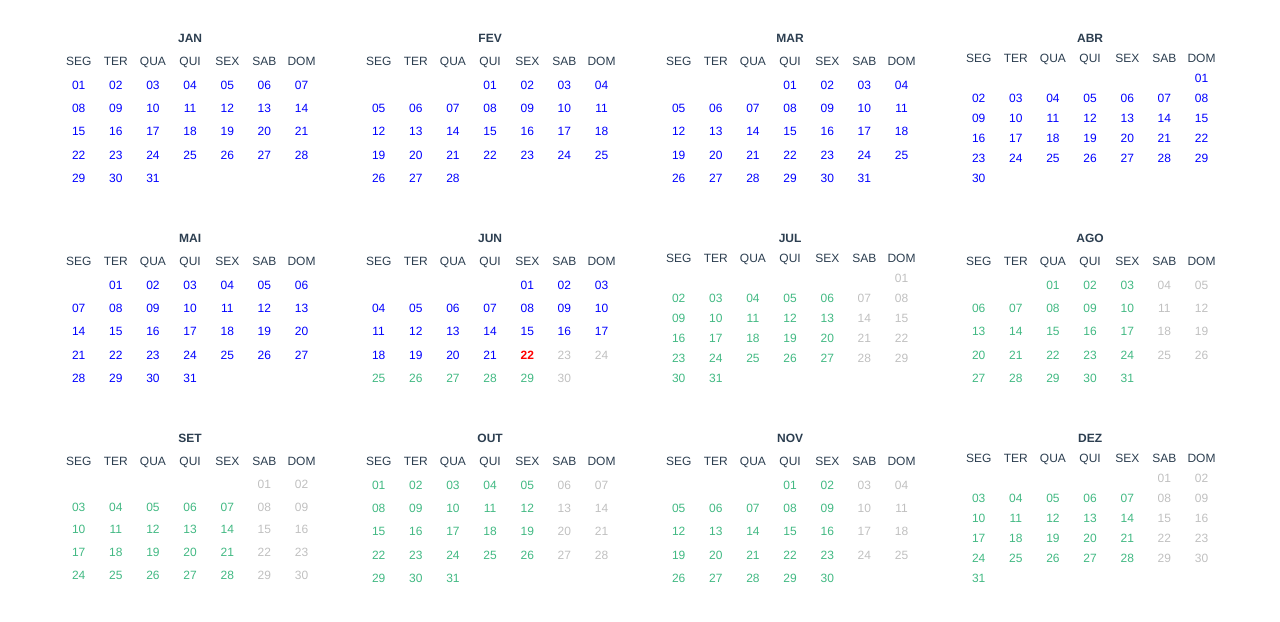
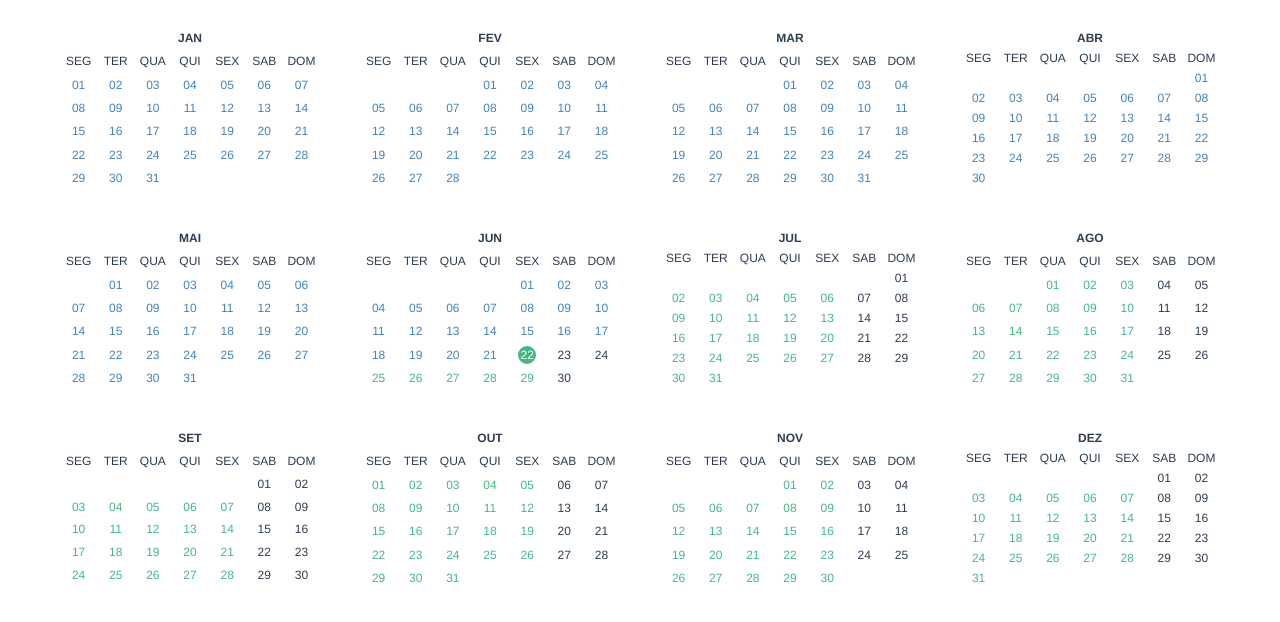
Before and after one commit to josefernandotrindade/calendar-filter, a Vue app: page / in a window 1280 px wide. Shown: the top 622 px of the page. Built offline with nearby package versions, Linux system fonts and the light colour scheme.

Commit message:
adding sass suport and stuff...

```diff
--- a/package.json
+++ b/package.json
@@ -14,6 +14,8 @@
     "@vue/cli-plugin-babel": "^3.0.0-beta.15",
     "@vue/cli-plugin-eslint": "^3.0.0-beta.15",
     "@vue/cli-service": "^3.0.0-beta.15",
+    "node-sass": "^4.9.0",
+    "sass-loader": "^7.0.3",
     "vue-template-compiler": "^2.5.16"
   },
   "eslintConfig": {
--- a/src/components/CalMonth.vue
+++ b/src/components/CalMonth.vue
@@ -34,7 +34,7 @@ export default {
 
     // Gerar linha de header com os nomes dos dias da semana
     for (var weekDay of weekDayNames) {
-      children.push(createElement("span", { class: "day" }, weekDay));
+      children.push(createElement("span", { class: "day header" }, weekDay));
     }
 
     // Padding até ao dia da semana correspondente ao início do mês actual
@@ -94,12 +94,7 @@ export default {
 };
 </script>
 
-<style scoped>
-a {
-  color: #42b983;
-	text-decoration: none;
-}
-
+<style scoped lang="scss">
 .month {
   display: flex;
   justify-content: flex-start;
@@ -108,7 +103,6 @@ a {
   box-sizing: border-box;
 	width: 300px;
 	padding: 20px;
-}
 
   .day {
     width: calc(100% / 7);
@@ -116,25 +110,47 @@ a {
     align-content: stretch;
     line-height: 20px;
     text-align: center;
+    text-decoration: none;
+    color: #42b983;
+    position: relative;
+
+    &.header {
+      color: #2c3e50;
     }
 
-.day.grow {
+    &.grow {
       width: 100%;
       flex-grow: 7;
       text-align: center;
       font-weight: bold;
+      color: #2c3e50;
     }
 
-.day.weekend {
-  color: silver;
+    &.weekend {
+      color: #2c3e50;
     }
 
-.day.past {
-  color: blue;
+    &.past {
+      color: #4283b9;
     }
 
-.day.today {
-  color: red;
-	font-weight: bold;
+    &.today {
+      color: white;
+
+      &:before {
+        border-radius: 50%;
+        width: 18px;
+        height: 18px;
+        content: "";
+        display: block;
+        position: absolute;
+        top: 50%;
+        left: 50%;
+        transform: translate(-50%, -50%);
+        background: #42b983;
+        z-index: -1;
+      }
+    }
+  }
 }
 </style>
--- a/src/components/HelloWorld.vue
+++ b/src/components/HelloWorld.vue
@@ -33,7 +33,7 @@ export default {
 </script>
 
 <!-- Add "scoped" attribute to limit CSS to this component only -->
-<style scoped>
+<style scoped lang="scss">
 .calendar {
   display: flex;
   justify-content: center;
@@ -43,11 +43,11 @@ export default {
   margin: 0 auto;
   width: 100%;
   clear: both;
-}
 
-.month {
-  align-content: space-between;
-  flex-grow: 0;
+  .month {
+    align-content: space-between;
+    flex-grow: 0;
+  }
 }
 
 @media screen and (min-width: 300px) {
```
Also changed, not shown: 1 other file (tests, documents, lock files or other folders). Lines whose indentation alone changed are shown as unchanged.
